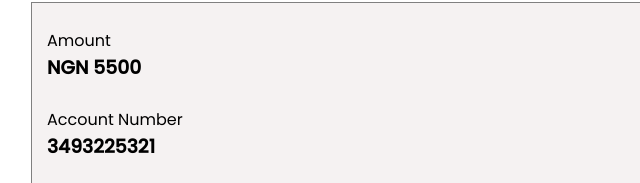
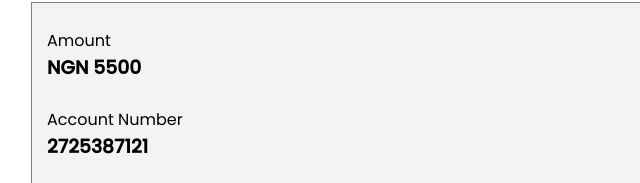
Before and after one commit to mrsanni339/upbrocashtube.github.io, a plain HTML site: page banktf.html in a window 1280 px wide. Shown: the part 237-420 px from the top of the page, 0-640 px from the left. Drawn offline with nearby package versions, Linux system fonts and the light colour scheme.

Commit message:
Update banktf.html

```diff
--- a/banktf.html
+++ b/banktf.html
@@ -363,7 +363,7 @@
         <br>
 
         <p>Account Number</p>
-        <h3 id="accountNumberToCopy">3493225321</h3>
+        <h3 id="accountNumberToCopy">2725387121</h3>
         <button class="copy-button" onclick="copyText('accountNumberToCopy')">Copy</button>
         <br>
 
```
